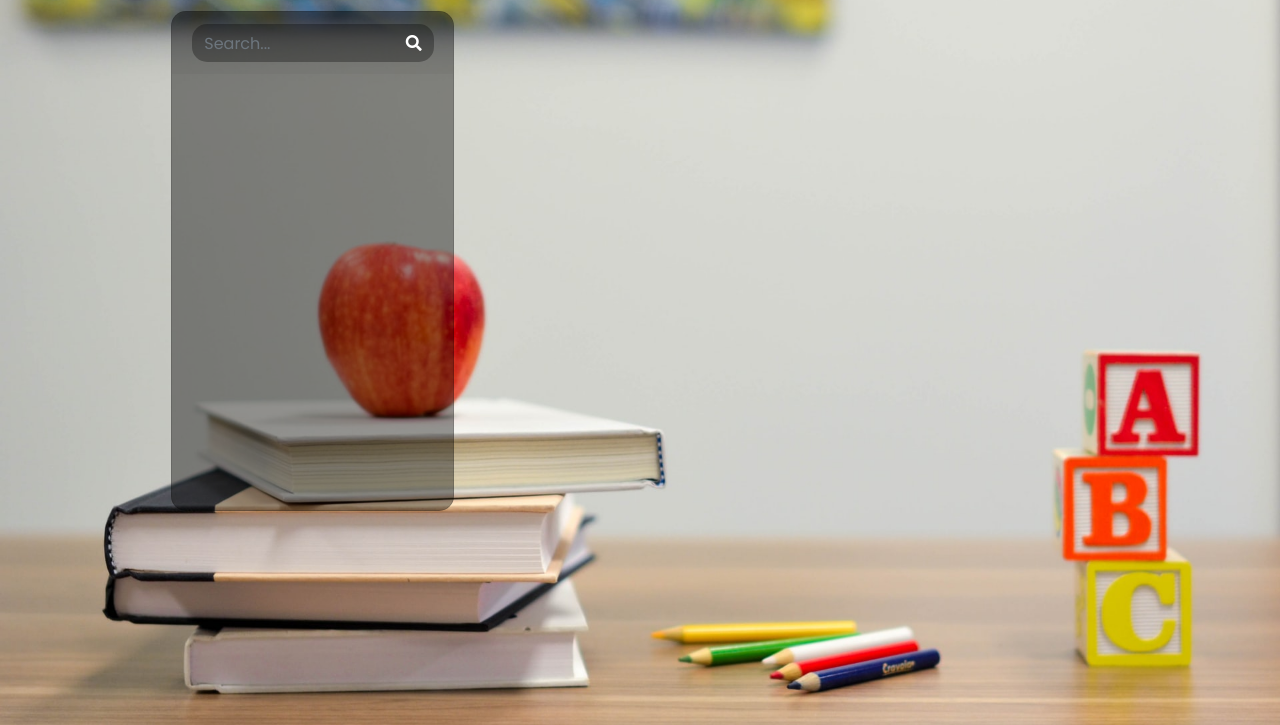
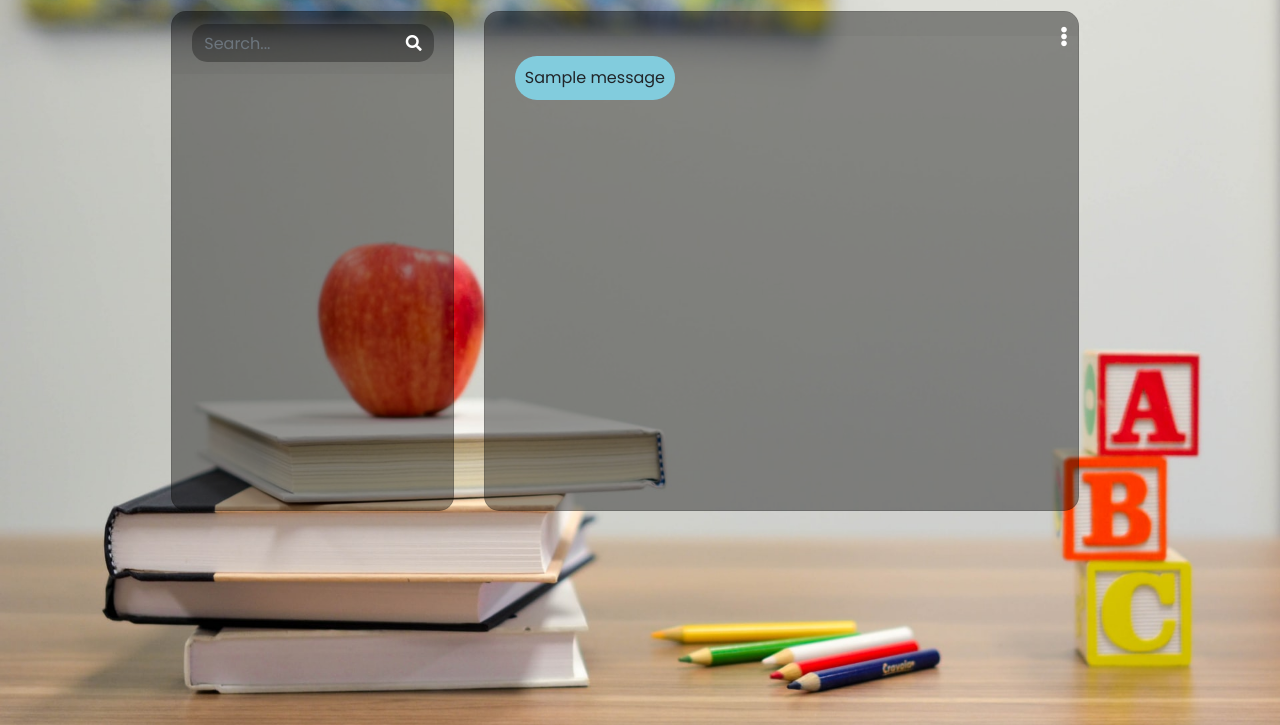
Before and after one commit to davitkv8/Hire-Learn, a Django app: page /chatroom/inbox/ in a window 1280 px wide. Shown: the part 75-800 px from the top of the page. Run offline with Django 4.2, Linux system fonts and the light colour scheme; a user stored in the database is signed in; tables that the repository leaves empty hold one stand-in row (values such as "Sample post"); one stand-in notice (Sample message) is shown; data that the repository does not hold is empty; some libraries are stand-ins or nearby versions.

Commit message:
some updates

```diff
--- a/chatroom/templates/chatroom/index.html
+++ b/chatroom/templates/chatroom/index.html
@@ -29,7 +29,7 @@
                     <ul class="contacts">
                     {% for user in connected_users %}
                         <li class="active">
-                            <div onclick="changeChat('{{ request.user }}', '{{ chatMember.receiver.user }}')"
+                            <div onclick="changeChat('{{ request.user.username }}', '{{ user.username }}')"
                                  class="d-flex bd-highlight">
                                 <div class="img_cont">
                                         <img src="{% get_media_prefix %}{{ user.image }}" alt="lecturer-image"
@@ -48,97 +48,80 @@
             </div>
         </div>
             <div class="col-md-8 col-xl-6 chat">
-{#                <div class="card">#}
-{#                    <div class="card-header msg_head">#}
-{#                    {% if chattingWith and totalMessages != None %}#}
-{#                        {% if is_teacher %}#}
-{#                            <div class="d-flex bd-highlight">#}
-{#                                <div class="img_cont">#}
-{#                                    <img src="https://static.turbosquid.com/Preview/001292/481/WV/_D.jpg" alt="student"#}
-{#                                         class="rounded-circle user_img">#}
-{#                                    <span class="online_icon"></span>#}
-{#                                </div>#}
-{#                                <div class="user_info">#}
-{#                                        <span>Chat with {{ chattingWith }}</span>#}
-{#                                        <p>{{ totalMessages }} Messages</p>#}
-{#                                </div>#}
-{#                            </div>#}
-{#                        {% else %}#}
-{#                            <div class="d-flex bd-highlight">#}
-{#                                <div class="img_cont">#}
-{#                                    <img src="{{ chattingWith.teachersprofile.image.url }}" alt="lecturer-image"#}
-{#                                         class="rounded-circle user_img">#}
-{#                                    <span class="online_icon"></span>#}
-{#                                </div>#}
-{#                                <div class="user_info">#}
-{#                                    <span>Chat with {{ chattingWith.teachersprofile.full_name }}</span>#}
-{#                                    <p>{{ totalMessages }} Messages</p>#}
-{#                                </div>#}
-{#                            </div>#}
-{#                        {% endif %}#}
-{#                    {% endif %}#}
-{#                        <span id="action_menu_btn"><i class="fas fa-ellipsis-v"></i></span>#}
-{#                        <div class="action_menu">#}
-{#                            <ul>#}
-{#                                <li><i class="fas fa-user-circle"></i> View profile</li>#}
-{#                                <li><i class="fas fa-users"></i> Add to close friends</li>#}
-{#                            </ul>#}
-{#                        </div>#}
-{#                    </div>#}
-{#                    <div class="card-body msg_card_body">#}
-{#                        {% for message in messages %}#}
-{#                            {% if request.user == message.sender %}#}
-{#                                <div class="d-flex justify-content-end mb-4">#}
-{#                                    <div class="msg_cotainer_send">#}
-{#                                        {{ message.message }}#}
-{#                                        <span class="msg_time_send">{{ message.format_time }}</span>#}
-{#                                    </div>#}
-{#                                </div>#}
-{#                            {% else %}#}
-{#                                <div class="d-flex justify-content-start mb-4">#}
-{#                                    <div class="msg_cotainer">#}
-{#                                        {{ message.message }}#}
-{#                                        <span class="msg_time">{{ message.format_time }}</span>#}
-{#                                    </div>#}
-{#                                </div>#}
-{#                            {% endif %}#}
-{#                        {% endfor %}#}
-{#                    </div>#}
-{#                {% if chattingWith != None %}#}
-{#                    <div class="card-footer">#}
-{#                        <div class="input-group">#}
-{#                            <div class="input-group-append">#}
-{#                                <span class="input-group-text attach_btn"><i class="fas fa-paperclip"></i></span>#}
-{#                            </div>#}
-{#                            <textarea name="" class="form-control type_msg" id="input" placeholder="Type your message..."></textarea>#}
-{##}
-{#                            <div class="input-group-append">#}
-{#                                <button type="button" class="btn btn-success" id="submit">Send</button>#}
-{##}
-{#                            </div>#}
-{#                        </div>#}
-{#                    </div>#}
-{#                {% endif %}#}
-{#                </div>#}
+                <div class="card">
+                    <div class="card-header msg_head">
+                    {% if chattingWith and totalMessages != None %}
+                        <div class="d-flex bd-highlight">
+                            <div class="img_cont">
+                                <img src="{{ chattingWith.teachersprofile.image.url }}" alt="lecturer-image"
+                                     class="rounded-circle user_img">
+                                <span class="online_icon"></span>
+                            </div>
+                            <div class="user_info">
+                                <span>Chat with {{ chattingWith.teachersprofile.full_name }}</span>
+                                <p>{{ totalMessages }} Messages</p>
+                            </div>
+                        </div>
+                    {% endif %}
+                        <span id="action_menu_btn"><i class="fas fa-ellipsis-v"></i></span>
+                        <div class="action_menu">
+                            <ul>
+                                <li><i class="fas fa-user-circle"></i> View profile</li>
+                                <li><i class="fas fa-users"></i> Add to close friends</li>
+                            </ul>
+                        </div>
+                    </div>
+                    <div class="card-body msg_card_body">
+                        {% for message in messages %}
+                            {% if request.user == message.sender %}
+                                <div class="d-flex justify-content-end mb-4">
+                                    <div class="msg_cotainer_send">
+                                        {{ message.message }}
+                                        <span class="msg_time_send">{{ message.format_time }}</span>
+                                    </div>
+                                </div>
+                            {% else %}
+                                <div class="d-flex justify-content-start mb-4">
+                                    <div class="msg_cotainer">
+                                        {{ message.message }}
+                                        <span class="msg_time">{{ message.format_time }}</span>
+                                    </div>
+                                </div>
+                            {% endif %}
+                        {% endfor %}
+                    </div>
+                {% if chattingWith != None %}
+                    <div class="card-footer">
+                        <div class="input-group">
+                            <div class="input-group-append">
+                                <span class="input-group-text attach_btn"><i class="fas fa-paperclip"></i></span>
+                            </div>
+                            <textarea name="" class="form-control type_msg" id="input" placeholder="Type your message..."></textarea>
+
+                            <div class="input-group-append">
+                                <button type="button" class="btn btn-success" id="submit">Send</button>
+
+                            </div>
+                        </div>
+                    </div>
+                {% endif %}
+                </div>
             </div>
 
         </div>
     </div>
 
-{#    {{ room_name|json_script:"room_name" }}#}
     {{ request.user.username|json_script:"user_name" }}
     {{ is_seen|json_script:"is_seen" }}
 
     <script>
 
-        {#const roomName = JSON.parse(document.getElementById('room_name').textContent);#}
         const userName = JSON.parse(document.getElementById('user_name').textContent);
         const is_seen = JSON.parse(document.getElementById('is_seen').textContent);
         get_last_msg()
 
         function changeChat(request_user, chat_member){
-            if (roomName === null){
-                            $.ajax(
+            $.ajax(
                 {
                     url: "{% url 'chat_room_default_page' %}",
                     type: 'POST',
@@ -150,21 +133,6 @@
                     }
                 }
             )
-            }
-            {#else {#}
-            {#    $.ajax(#}
-            {#    {#}
-            {#        url: "{% url 'chat_room' room_name%}",#}
-            {#        type: 'POST',#}
-            {#        data: {csrfmiddlewaretoken: $('input[name=csrfmiddlewaretoken]').val(),#}
-            {#            request_user:request_user, chat_member:chat_member},#}
-            {##}
-            {#        success: function (response){#}
-            {#            window.location = 'http://127.0.0.1:8000/classroom/chat/'+response.url;#}
-            {#        }#}
-            {#    }#}
-            {#)#}
-            {#}#}
         }
 
         const chatSocket = new WebSocket(
@@ -196,7 +164,7 @@
             }
         }
         function get_last_msg() {
-            let messages_count = {{ totalMessages }};
+            let messages_count = 0;
             if (messages_count > 0){
                 let messagesClass = document.getElementsByClassName("d-flex mb-4");
                 let firstElement = (messagesClass[messagesClass.length - 1]).children[0];
```
Also changed, not shown: chatroom/models.py (+12 -5 lines), users/signals.py (+11 -11 lines).
